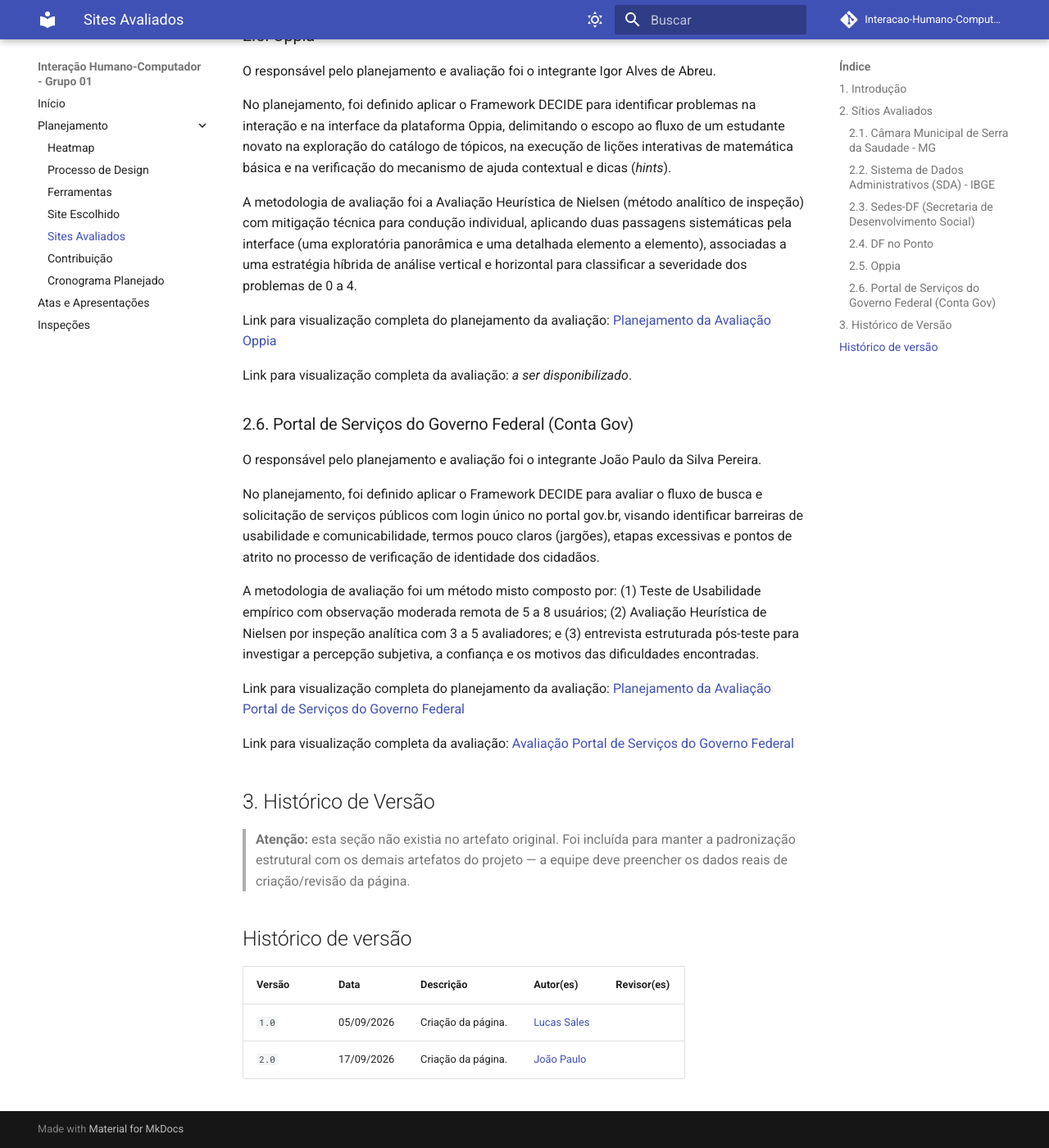
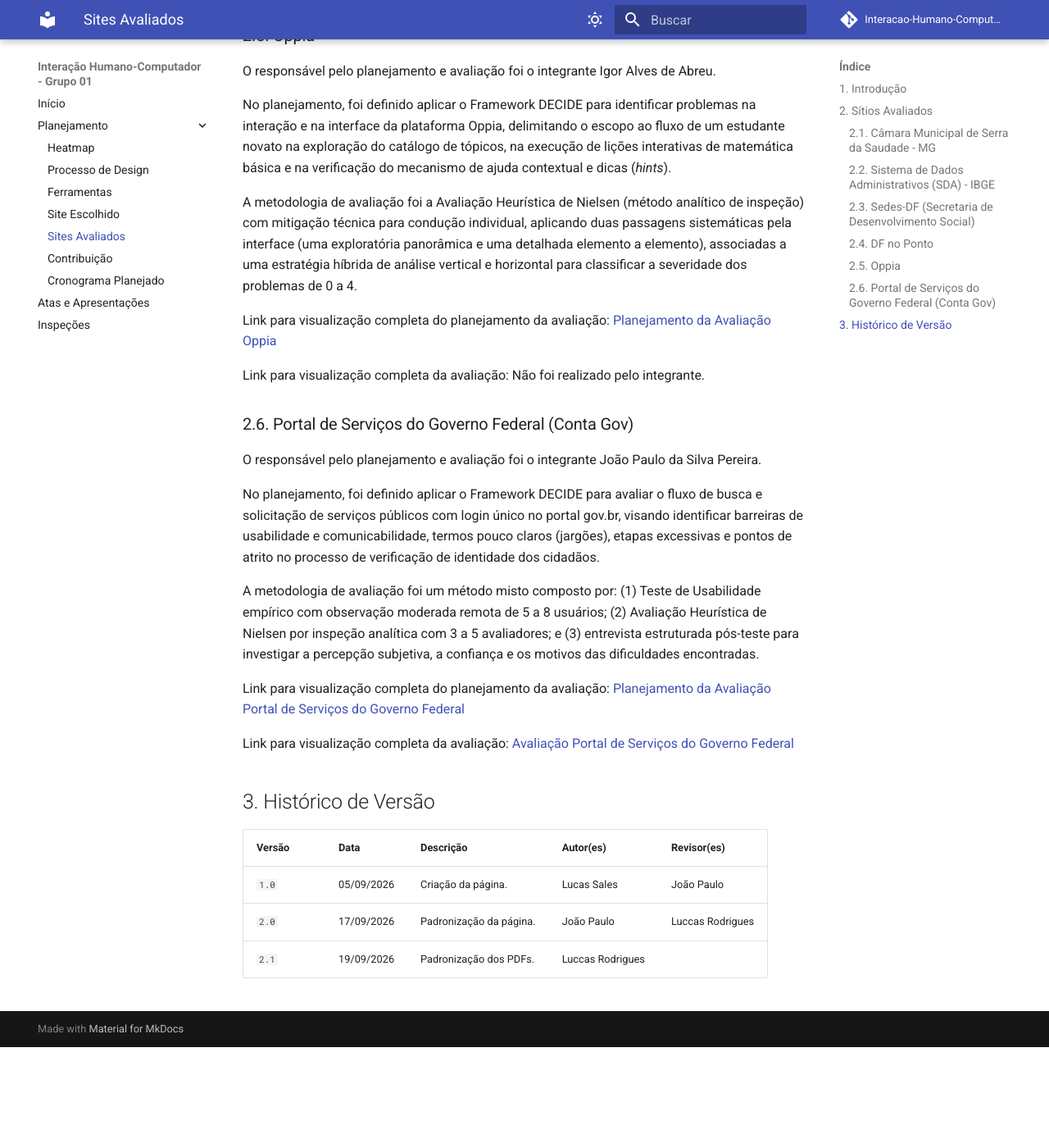
Before and after one commit to Interacao-Humano-Computador/2026.2-Grupo01, an MkDocs documentation site: the page built from docs/planejamento/sites_avaliados.md, in a window 1280 px wide and 1400 px high, scrolled down 2244 px. Shown: the whole window at 82% size. Built offline with MkDocs 1.6.1 and Material for MkDocs 9.7.7, drawn with Linux system fonts in a browser that asks for light colours; comment, search, counter and statistics services are not loaded; after the commit the page ends 3521 px from its top, so only the background shows below that.

```diff
--- a/docs/planejamento/sites_avaliados.md
+++ b/docs/planejamento/sites_avaliados.md
@@ -64,7 +64,7 @@ A metodologia de avaliação foi a Avaliação Heurística de Nielsen (método a
 
 Link para visualização completa do planejamento da avaliação: [Planejamento da Avaliação Oppia](planejamentos/planejamento_oppia.pdf)
 
-Link para visualização completa da avaliação: *a ser disponibilizado*.
+Link para visualização completa da avaliação: Não foi realizado pelo integrante.
 
 ### 2.6. Portal de Serviços do Governo Federal (Conta Gov)
 
@@ -80,12 +80,8 @@ Link para visualização completa da avaliação: [Avaliação Portal de Serviç
 
 ## 3. Histórico de Versão
 
-> **Atenção:** esta seção não existia no artefato original. Foi incluída para manter a padronização estrutural com os demais artefatos do projeto — a equipe deve preencher os dados reais de criação/revisão da página.
-
-
-## Histórico de versão
-
-| Versão | Data       | Descrição          | Autor(es)                                   | Revisor(es) |
-| ------ | ---------- | ------------------ | ------------------------------------------- | ----------- |
-| `1.0`  | 05/09/2026 | Criação da página. | [Lucas Sales](https://github.com/lux-sales) |             |
-| `2.0`  | 17/09/2026 | Criação da página. | [João Paulo](https://github.com/Jp-te) |             |
+| Versão | Data       | Descrição               | Autor(es)        | Revisor(es)      |
+| ------ | ---------- | ----------------------- | ---------------- | ---------------- |
+| `1.0`  | 05/09/2026 | Criação da página.      | Lucas Sales      | João Paulo       |
+| `2.0`  | 17/09/2026 | Padronização da página. | João Paulo       | Luccas Rodrigues |
+| `2.1`  | 19/09/2026 | Padronização dos PDFs.  | Luccas Rodrigues |                  |
```
Also changed, not shown: docs/atas/reunioes.md (+8 -7 lines).
